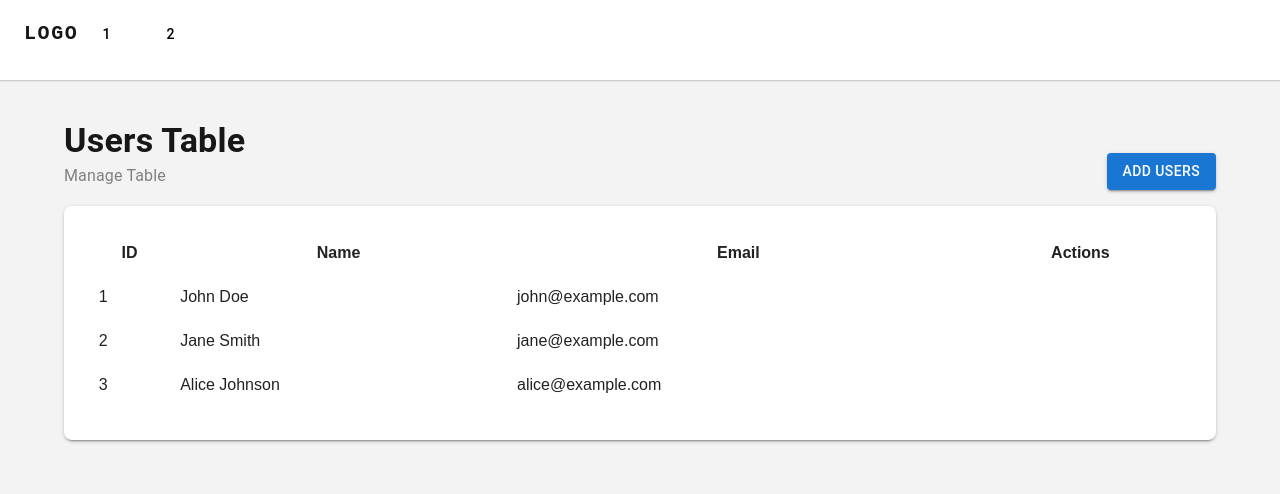
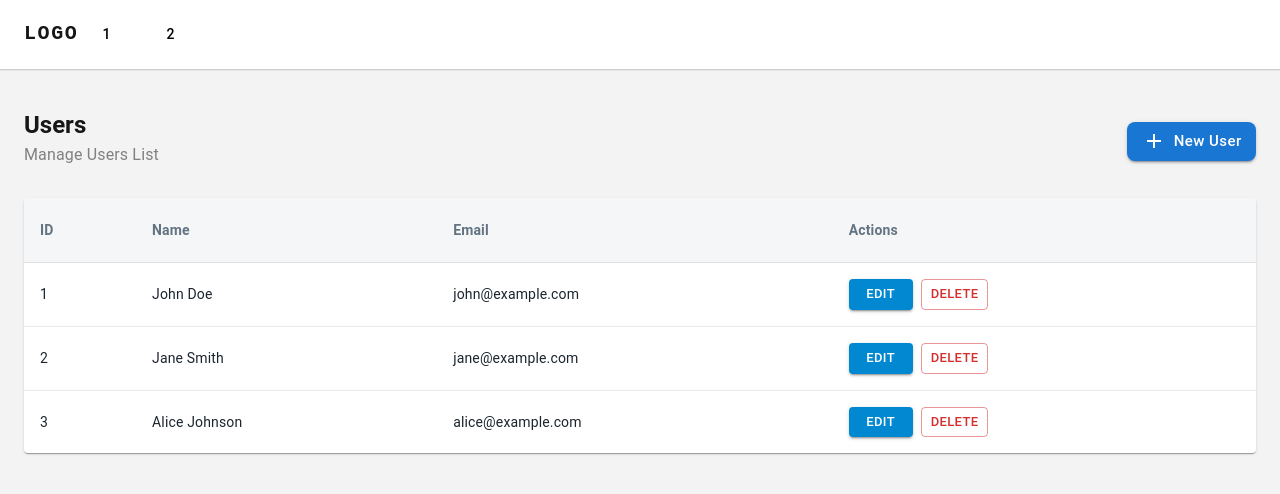
Before and after one commit to Linoflap-Devs/STL-Frontend, a Next.js app: page /admin in a window 1280 px wide. Shown: the top 494 px of the page. Built offline with nearby package versions, Linux system fonts and the light colour scheme; a web font is replaced by a local one.

Commit message:
revised users table

```diff
--- a/src/components/UsersTable.tsx
+++ b/src/components/UsersTable.tsx
@@ -1,70 +1,135 @@
-import React from 'react';
-import { Container, Card, CardContent, Typography, Box, Button } from '@mui/material';
+import React from "react";
+import {
+  Container,
+  Typography,
+  Box,
+  Button,
+  Table,
+  TableBody,
+  TableCell,
+  TableContainer,
+  TableHead,
+  TableRow,
+  Paper,
+} from "@mui/material";
+import AddIcon from "@mui/icons-material/Add";
 
 const UsersTable = () => {
   const users = [
-        { id: 1, name: 'John Doe', email: 'john@example.com' },
-        { id: 2, name: 'Jane Smith', email: 'jane@example.com' },
-        { id: 3, name: 'Alice Johnson', email: 'alice@example.com' },
+    { id: 1, name: "John Doe", email: "john@example.com" },
+    { id: 2, name: "Jane Smith", email: "jane@example.com" },
+    { id: 3, name: "Alice Johnson", email: "alice@example.com" },
   ];
 
+  const tableCellStyle = {
+    color: "#637381",
+    fontWeight: "bold",
+    paddingY: 2,
+    lineHeight: "2rem",
+  };
+
+  const tableContentStyle = (isLastRow: boolean) => ({
+    color: "#1C252E",
+    borderBottom: isLastRow ? "none" : "1px solid rgba(145, 158, 171, 0.2)",
+  });
+
   return (
-        <Container maxWidth="lg">
-            <Box sx={{
-                display: 'flex',
-                flexDirection: 'row',
-                justifyContent: 'space-between',
-                alignItems: 'flex-end',
-                marginBottom: 2,
-            }}>
+    <Container maxWidth="xl" sx={{ marginTop: 4 }}>
+      {/* Header Section */}
+      <Box
+        sx={{
+          display: "flex",
+          flexDirection: "row",
+          justifyContent: "space-between",
+          alignItems: "center",
+          marginBottom: 3
+        }}
+      >
         <Box>
-                    <Typography variant="h4" sx={{ fontWeight: 'bold', marginBottom: '0.1',  }}>
-                        Users Table
+          <Typography
+            variant="h5"
+            sx={{ fontWeight: "bold", marginBottom: 0 }}
+            gutterBottom
+          >
+            Users
           </Typography>
-                    <Typography variant="subtitle1" sx={{ color: 'gray' }}>
-                        Manage Table
+          <Typography
+            variant="subtitle1"
+            sx={{ color: "gray", marginTop: 0 }}
+            gutterBottom
+          >
+            Manage Users List
           </Typography>
         </Box>
 
-                <Box sx={{
-                    display: 'flex',
-                    justifyContent: 'flex-end',
-                }}>
-                    <Button variant="contained">Add Users</Button>
-                </Box>
+        <Button
+          variant="contained"
+          color="primary"
+          sx={{
+            paddingX: 1.8,
+            paddingY: 0.8,
+            textTransform: "none",
+            fontSize: 15,
+            borderRadius: 2,
+          }}
+        >
+          <AddIcon sx={{ marginRight: 1 }} /> New User
+        </Button>
       </Box>
 
-
-            <Card sx={{
-                boxShadow: 2,
-                borderRadius: 2,
-                padding: 1.1,
+      {/* Table Section */}
+      <TableContainer component={Paper}>
+        <Table size="medium">
+          <TableHead>
+            <TableRow
+              sx={{
+                backgroundColor: "#f4f6f8",
               }}
             >
-                <CardContent>
-                    <table style={{ width: '100%', borderCollapse: 'collapse' }}>
-                        <thead>
-                            <tr>
-                                <th style={{ padding: '5px'}}>ID</th>
-                                <th style={{ padding: '10px'}}>Name</th>
-                                <th style={{ padding: '10px'}}>Email</th>
-                                <th style={{ padding: '10px'}}>Actions</th>
-
-                            </tr>
-                        </thead>
-                        <tbody>
-                            {users.map((user) => (
-                                <tr key={user.id}>
-                                    <td style={{ padding: '10px'}}>{user.id}</td>
-                                    <td style={{ padding: '10px'}}>{user.name}</td>
-                                    <td style={{ padding: '10px'}}>{user.email}</td>
-                                    <td style={{ padding: '10px'}}></td>
-                                </tr>
+              <TableCell sx={tableCellStyle}>ID</TableCell>
+              <TableCell sx={tableCellStyle}>Name</TableCell>
+              <TableCell sx={tableCellStyle}>Email</TableCell>
+              <TableCell sx={tableCellStyle}>Actions</TableCell>
+            </TableRow>
+          </TableHead>
+          <TableBody>
+            {users.map((user, index) => (
+              <TableRow
+                key={user.id}
+                sx={{
+                  "&:hover": {
+                    backgroundColor: "#f4f6f8",
+                    //cursor: "pointer",
+                  },
+                }}
+              >
+                <TableCell sx={tableContentStyle(index === users.length - 1)}>
+                  {user.id}
+                </TableCell>
+                <TableCell sx={tableContentStyle(index === users.length - 1)}>
+                  {user.name}
+                </TableCell>
+                <TableCell sx={tableContentStyle(index === users.length - 1)}>
+                  {user.email}
+                </TableCell>
+                <TableCell sx={tableContentStyle(index === users.length - 1)}>
+                  <Button
+                    variant="contained"
+                    color="info"
+                    size="small"
+                    sx={{ marginRight: 1 }}
+                  >
+                    Edit
+                  </Button>
+                  <Button variant="outlined" color="error" size="small">
+                    Delete
+                  </Button>
+                </TableCell>
+              </TableRow>
             ))}
-                        </tbody>
-                    </table>
-                </CardContent>
-            </Card>
+          </TableBody>
+        </Table>
+      </TableContainer>
     </Container>
   );
 };
--- a/src/components/auth/Login.tsx
+++ b/src/components/auth/Login.tsx
@@ -30,7 +30,7 @@ const LoginPage = () => {
     //console.log(username, password);
   };
 
-  const handleNavigation = () => { // temporary link to dashboard
+  const handleNavigation = () => { // temporary link to admin
     router.push("/admin");
   };
 
@@ -53,7 +53,7 @@ const LoginPage = () => {
         {/* Left Column (Text Section) */}
         <Box
           sx={{
-            flex: 1,
+            //flex: 1,
             //backgroundColor: "#1976d2",
             backgroundImage: `url(${LoginSectionData.image2})`,
             backgroundSize: "cover",
--- a/src/components/layout/AdminHeader.tsx
+++ b/src/components/layout/AdminHeader.tsx
@@ -34,8 +34,7 @@ const AdminHeader: React.FC = () => {
       }}
     >
       <Container
-        maxWidth="xl"
-          sx={{ height: '10vh' }}>
+        maxWidth="xl">
         <Toolbar disableGutters>
           <Typography
             variant="h6"
```
Lines whose indentation alone changed are shown as unchanged.
